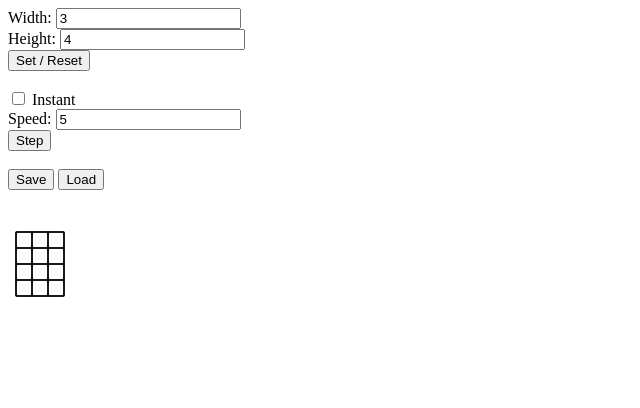
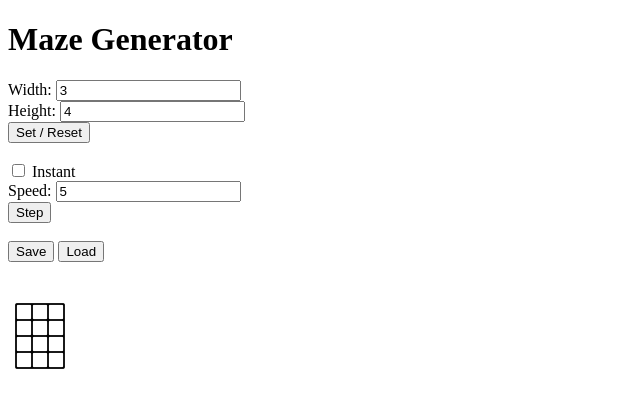
Before and after one commit to wknowleskellett/maze_generator, a plain HTML site: page index.html in a window 1280 px wide. Shown: the whole page, without its empty margins (0-640 px from the left). Drawn offline with Linux system fonts and the light colour scheme.

Commit message:
Added Header

```diff
--- a/index.html
+++ b/index.html
@@ -6,6 +6,7 @@
   <link rel="stylesheet" href="style.css" type="text/css" charset="utf-8" />
 </head>
 <body>
+	<h1>Maze Generator</h1>
 	<label for="width">Width:</label>
 	<input type="number" id="width"><br>
 	<label for="height">Height:</label>
```
